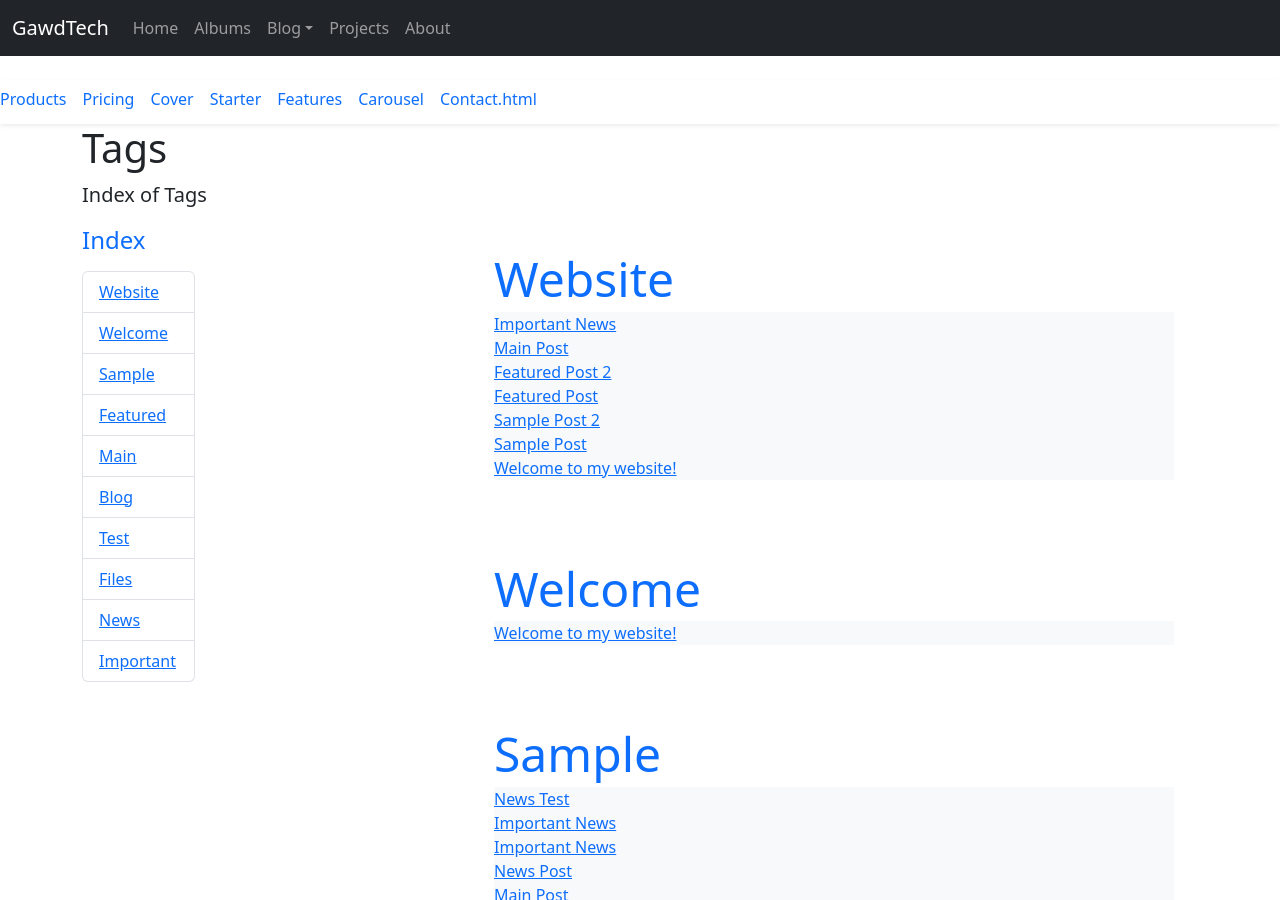
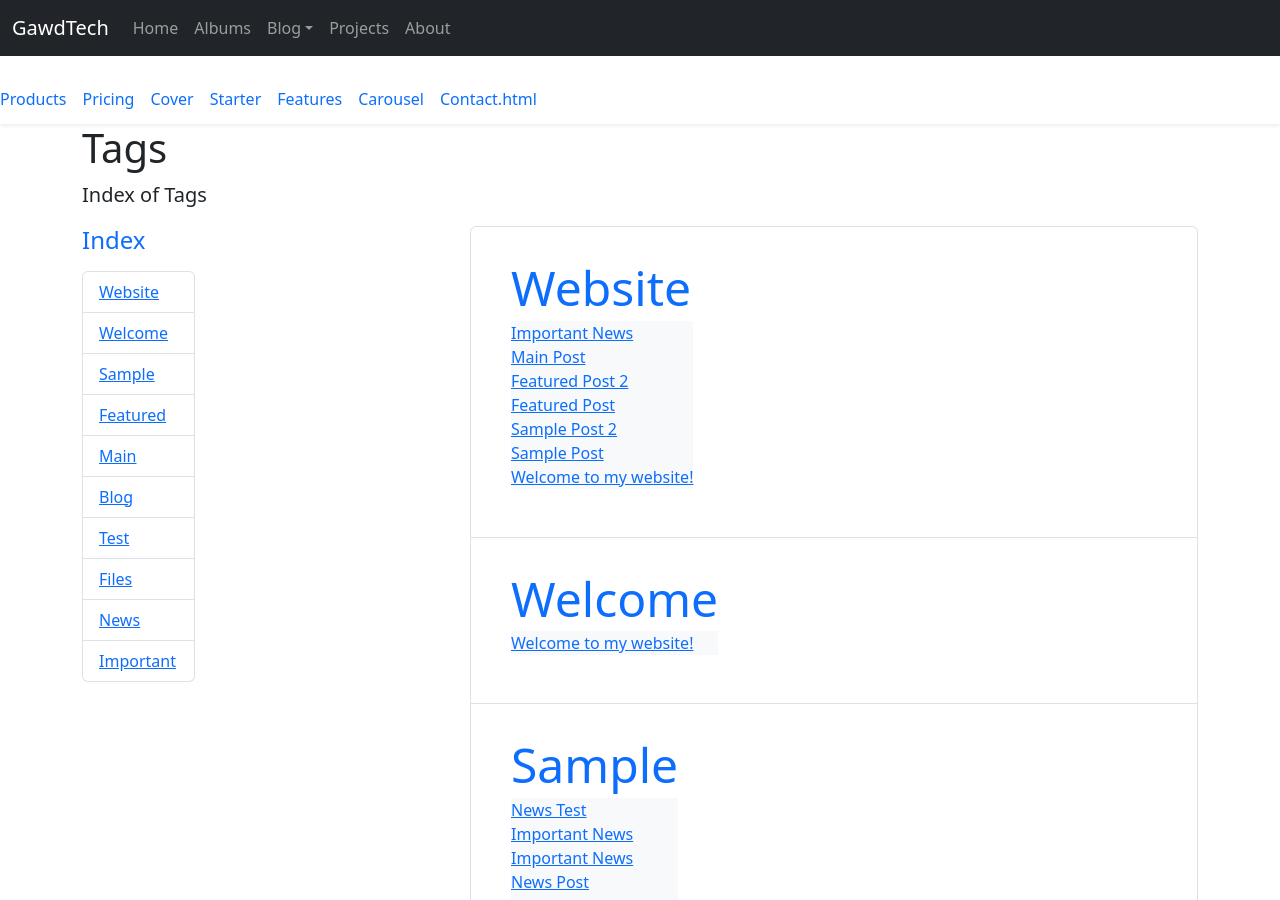
Before and after one commit to CoolV1994/Template-Bootstrap-5, a Jekyll site: the page built from tags.html, in a window 1280 px wide and 900 px high. Built offline with Jekyll 4.4.1, drawn with Linux system fonts in a browser that asks for light colours.

Commit message:
Update tags.html

```diff
--- a/tags.html
+++ b/tags.html
@@ -7,9 +7,11 @@ sidebar:
   - index_tags
 ---
 
+<ul class="list-group mb-3 bg-body-tertiary">
 {% for tag in site.tags %}
 
-	<article id="{{ tag[0] }}" class="p-4 mb-3 rounded">
+	<li class="list-group-item d-flex justify-content-between">
+		<div id="{{ tag[0] }}" class="p-4 mb-3 rounded">
 			<h2 class="display-5 link-body-emphasis mb-1">
 				<span class="text-primary">{{ tag[0] | capitalize }}</span>
 			</h2>
@@ -17,9 +19,13 @@ sidebar:
 {% for post in tag[1] %}
 {% if post.url %}
 				<li><a href="{{ post.url | prepend: site.baseurl }}">{{ post.title }}</a></li>
+{% else %}
+				<li>{{ post.title }}</li>
 {% endif %}
 {% endfor %}
 			</ul>
-	</article>
+		</div>
+	</li>
 
 {% endfor %}
+</ul>
```
Lines whose indentation alone changed are shown as unchanged.
